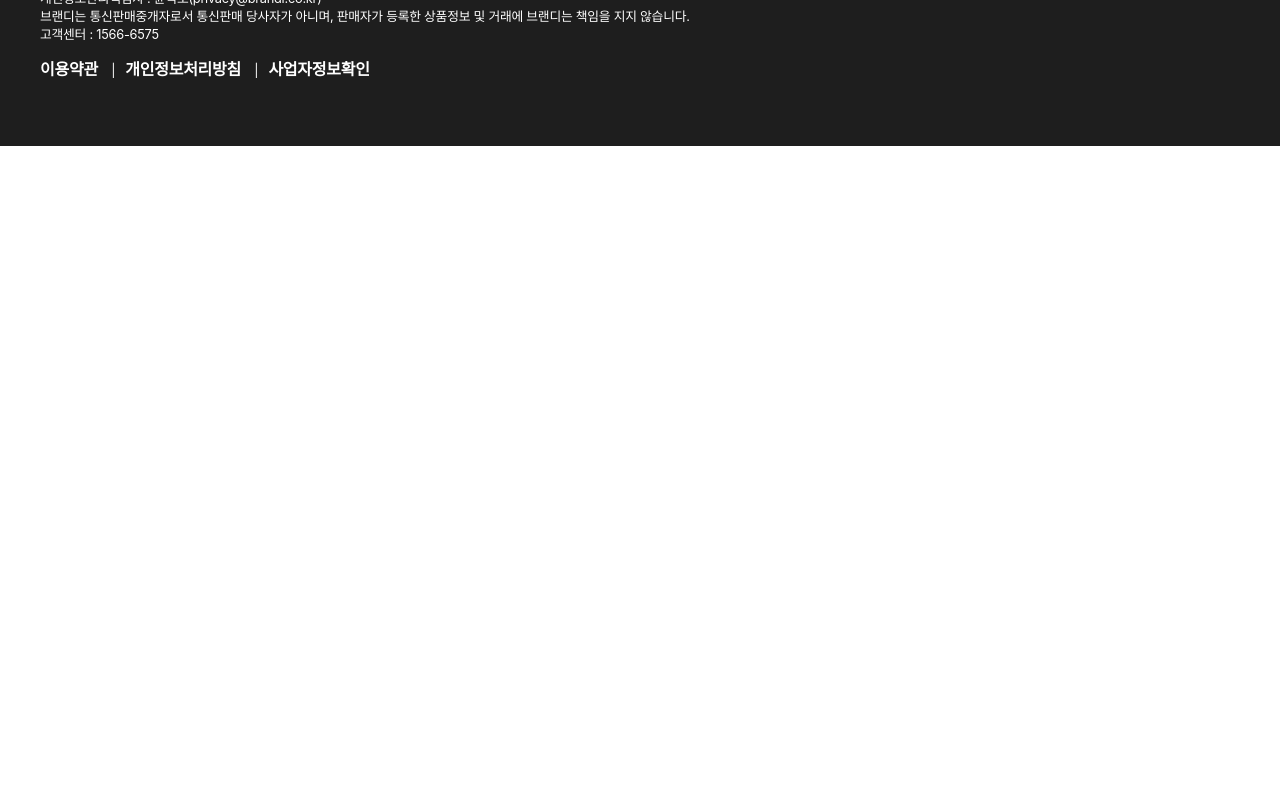
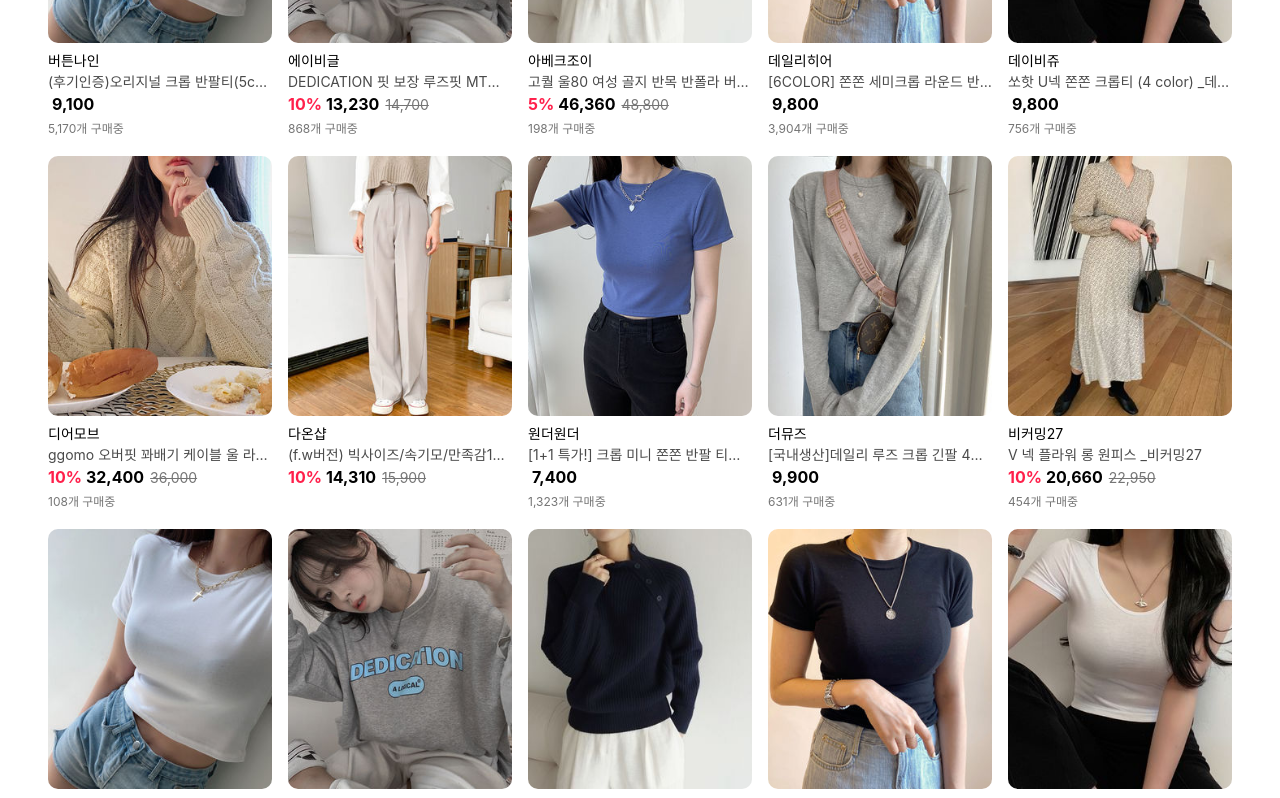
Before and after one commit to hyungook/brandi-clone-coding, a React (Create React App) app: page / in a window 1280 px wide. Shown: the part 3060-3858 px from the top of the page. Before the commit the page ends 3206 px from the top, so only its background shows below. Built offline with nearby package versions, Linux system fonts and the light colour scheme.

Commit message:
first deploying

```diff
--- a/package.json
+++ b/package.json
@@ -24,7 +24,8 @@
     "start": "react-scripts start",
     "build": "react-scripts build",
     "test": "react-scripts test",
-    "eject": "react-scripts eject"
+    "eject": "react-scripts eject",
+    "prodeploy" : "npm run build", "deploy":"gh-pages -d build"
   },
   "eslintConfig": {
     "extends": [
@@ -43,5 +44,6 @@
       "last 1 firefox version",
       "last 1 safari version"
     ]
-  }
+  },
+  "homepage" : "https://hyungook.github.io/brandi-clone-coding"
 }
--- a/src/components/Item__api.js
+++ b/src/components/Item__api.js
@@ -16,27 +16,16 @@ const banner = process.env.PUBLIC_URL + '/assets/slideBanner/';
 
 class Item__api extends React.Component {
 
+    // 초기 설정값
+    constructor(props){
+        super(props)
+        this.state = {
+            page:0,
+            itemList: item
+        }
+    }
 
 componentDidMount() {
-
-    // infinite scroll 기능 추가
-    console.clear();
-    let page = 1;
-
-    function createItem() {
-        // 왜 함수안에 있어야 할까?
-        const itemSection = document.querySelector('.item__section');
-        console.log(itemSection);
-
-        // let divBox = document.createElement('div');
-        // divBox.classList.add('divBox');
-        // itemSection.appendChild(divBox);
-        // divBox.style.width = `100px`;
-        // divBox.style.height = `100px`;
-        // divBox.style.backgroundColor = `black`;
-
-
-    }
 
     window.addEventListener('scroll', () => {
         const scrollHeight = document.documentElement.scrollHeight;
@@ -44,21 +33,23 @@ componentDidMount() {
         const clientHeight = document.documentElement.clientHeight;
 
         if (scrollTop + clientHeight >= scrollHeight) {
-            console.log(page)
-            page++;
-            createItem();
-            return;
+            console.log(scrollTop)
+
+            if(this.state.page === 5) return;
+
+            this.setState({
+                page: this.state.page + 1,
+                itemList : this.state.itemList.concat(item)
+            })
         }
-
     })
+}
 
 
 
-}
-
-
     render() {
-
+        // console.log(this.state.page)
+        const { itemList } = this.state
         return <Item__wrap>
         <Item__wrap__h1>당신을 위한 추천</Item__wrap__h1>
         <Item__section className={"item__section"}>
@@ -83,6 +74,8 @@ componentDidMount() {
                 {/* 스텝, 1단계 ex 20개 등등 */}
 
 
+                {/* 최상위 section은 10개만 */}
+                {/* {itemList.map((item, idx) => { */}
                 {item.map((item, idx) => {
                     return <Item__section__li><Item__li__a href={item["url"]} target={"blank"}>
                         <Item__img className={"item__img"}>
@@ -110,7 +103,7 @@ componentDidMount() {
 
 
             <Item__section__ul className={"item__section__ul"}>
-                {item.map((item, idx) => {
+                {itemList.map((item, idx) => {
                     return <Item__section__li><Item__li__a href={item["url"]} target={"blank"}>
                         <Item__img className={"item__img"}>
                             <Item__img__img src={`${url+item["img"]}`} alt={item.alt}></Item__img__img>
--- a/src/components/item__list.js
+++ b/src/components/item__list.js
@@ -10,7 +10,9 @@ export const item = [
         sale: "",
         price: "9,100",
         costPrice: "",
-        purchase: "5,170개 구매중"},
+        purchase: "5,170개 구매중",
+        no : "1",
+        score : "4.5"},
     {
         url : "#",
         img : "에이비글.jpg",
@@ -20,7 +22,9 @@ export const item = [
         sale: "10%",
         price: "13,230",
         costPrice: "14,700",
-        purchase: "868개 구매중"},
+        purchase: "868개 구매중",
+        no : "2",
+        score : "4.7"},
 
     {
         url : "#",
@@ -31,7 +35,9 @@ export const item = [
         sale: "5%",
         price: "46,360",
         costPrice: "48,800",
-        purchase: "198개 구매중"},
+        purchase: "198개 구매중",
+        no : "3",
+        score : "4.3"},
 
     {
         url : "#",
@@ -42,7 +48,9 @@ export const item = [
         sale: "",
         price: "9,800",
         costPrice: "",
-        purchase: "3,904개 구매중"},
+        purchase: "3,904개 구매중",
+        no : "4",
+        score : "4.4"},
 
     {
         url : "#",
@@ -53,7 +61,9 @@ export const item = [
         sale: "",
         price: "9,800",
         costPrice: "",
-        purchase: "756개 구매중"},
+        purchase: "756개 구매중",
+        no : "5",
+        score : "4.6"},
 
     {
         url : "#",
@@ -64,7 +74,9 @@ export const item = [
         sale: "10%",
         price: "32,400",
         costPrice: "36,000",
-        purchase: "108개 구매중"},
+        purchase: "108개 구매중",
+        no : "6",
+        score : "4.7"},
 
     {
         url : "#",
@@ -75,7 +87,9 @@ export const item = [
         sale: "10%",
         price: "14,310",
         costPrice: "15,900",
-        purchase: ""},
+        purchase: "",
+        no : "7",
+        score : "4.5"},
     {
         url : "#",
         img : "원더원더.jpg",
@@ -85,7 +99,9 @@ export const item = [
         sale: "",
         price: "7,400",
         costPrice: "",
-        purchase: "1,323개 구매중"},
+        purchase: "1,323개 구매중",
+        no : "8",
+        score : "4.6"},
     {
         url : "#",
         img : "더뮤즈.jpg",
@@ -95,7 +111,9 @@ export const item = [
         sale: "",
         price: "9,900",
         costPrice: "",
-        purchase: "631개 구매중"},
+        purchase: "631개 구매중",
+        no : "9",
+        score : "4.8"},
     {
         url : "#",
         img : "비커밍27.jpg",
@@ -105,7 +123,9 @@ export const item = [
         sale: "10%",
         price: "20,660",
         costPrice: "22,950",
-        purchase: "454개 구매중"}
+        purchase: "454개 구매중",
+        no : "10",
+        score : "4.7"}
 ]
 
 // export const item = [{1:1},{1:2},{1:3},{1:4}]
```
